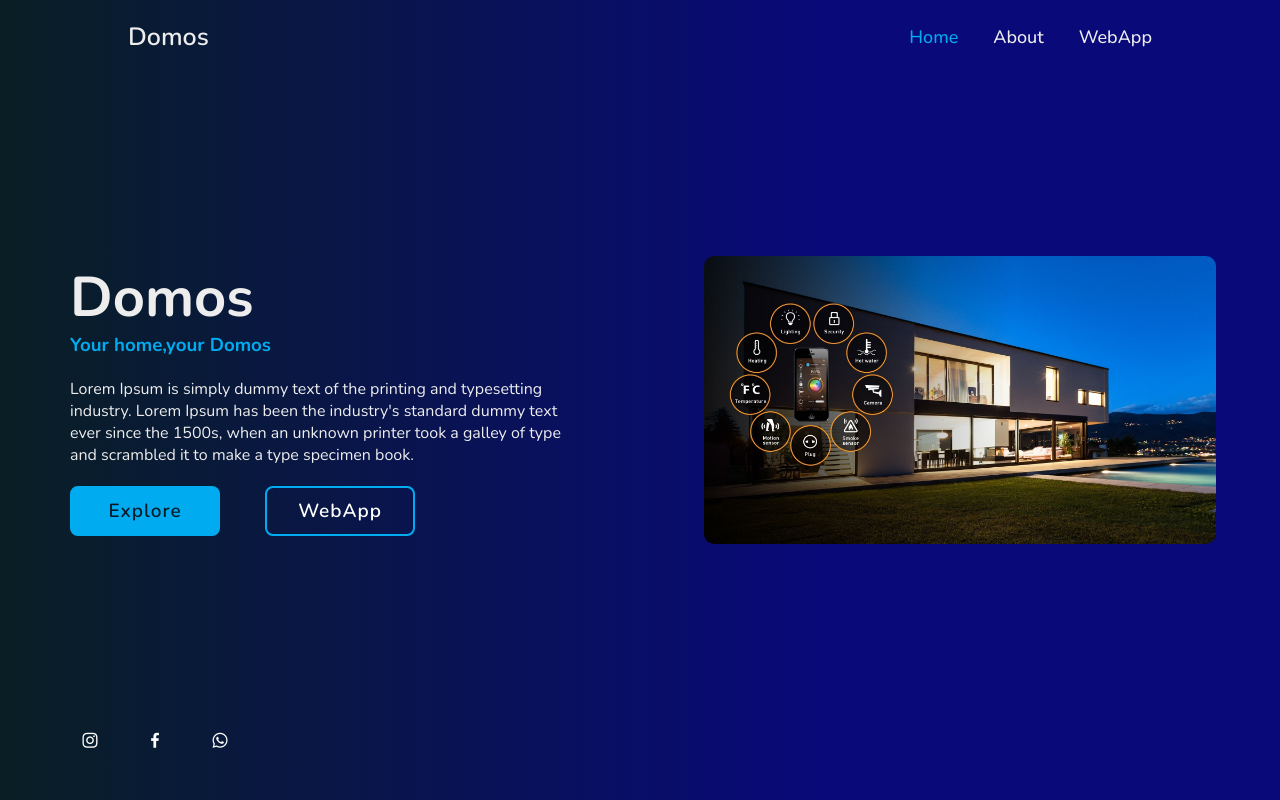
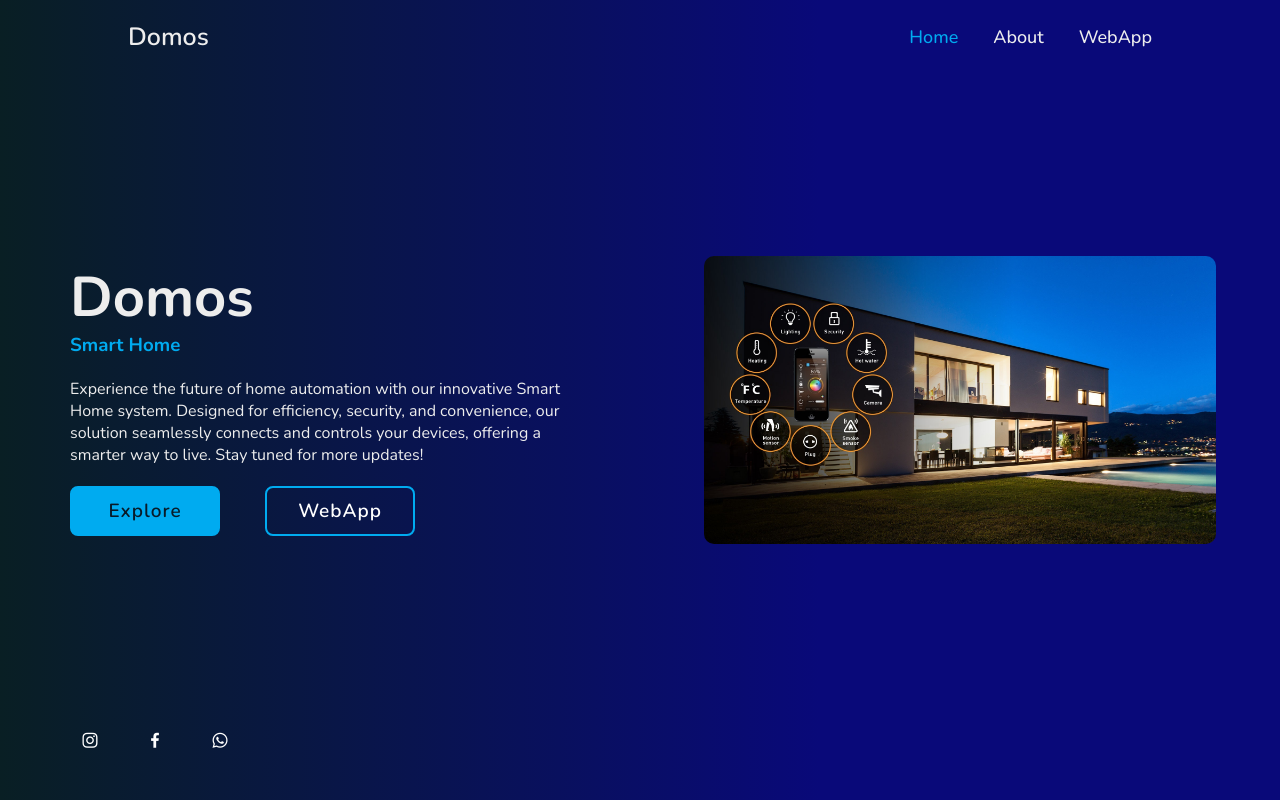
Before and after one commit to domos-office/DomosWeb, a React (Create React App) app: page / in a window 1280 px wide. Built offline with nearby package versions, Linux system fonts and the light colour scheme.

Commit message:
adding again

```diff
--- a/src/App.js
+++ b/src/App.js
@@ -5,7 +5,6 @@ import About from "./pages/About";
 import Shop from "./pages/Shop";
 import Products from "./pages/Products";
 import Contactus from "./pages/Contactus";
-import Webapp from "./pages/Webapp";
 import logo from './logo.svg';
 import './App.css';
 import 'boxicons';
@@ -21,7 +20,7 @@ function App() {
     <nav className='navbar'>
       <Link to="/" className='active'>Home</Link>
       <Link to="/about">About</Link>
-      <Link to="/webapp">WebApp</Link>
+      <a href="/webapp">WebApp</a>
     </nav>
 </header>
 
@@ -32,7 +31,6 @@ function App() {
       <Route path="/shop" element={<Shop />} />
       <Route path="/products" element={<Products />} />
       <Route path="/contactus" element={<Contactus />} />
-      <Route path="/webapp" element={<Webapp />} />
     </Routes>
   </Router>
   );
--- a/src/pages/About.js
+++ b/src/pages/About.js
@@ -1,7 +1,7 @@
 import React from 'react';
 
 const Home = () => {
-  return <h1>Welcome to About Ardita</h1>;
+  return <h1>DOMOS</h1>;
 };
 
 export default Home;
--- a/src/pages/Home.js
+++ b/src/pages/Home.js
@@ -10,14 +10,13 @@ const Home = () => {
     <div className='contant-parts'>
 <div className='home-content'>
   <h1>Domos</h1>
-  <h3>Your home,your Domos</h3>
-  <p>Lorem Ipsum is simply dummy text of the printing and typesetting industry.
-    Lorem Ipsum has been the industry's standard dummy text ever since the 1500s,
-    when an unknown printer took a galley of type and scrambled it to make a type
-    specimen book.</p>
+  <h3>Smart Home</h3>
+    <p>Experience the future of home automation with our innovative Smart Home system.
+       Designed for efficiency, security, and convenience, our solution seamlessly
+       connects and controls your devices, offering a smarter way to live. Stay tuned for more updates!</p>
   <div className='btn-box'>
     <a href=''>Explore</a>
-    <a href='https://domos.al' target='_blank'>WebApp</a>
+    <a href='/webapp' target='_blank'>WebApp</a>
 
   </div>
 </div>
--- a/src/pages/Webapp.js
+++ /dev/null
@@ -1,15 +0,0 @@
-import React from 'react';
-import '../webapp.css'
-
-const Home = () => {
-  return(<>
-
-  <div className='app-main'>
-
-  </div>
-
-
-  </>);
-};
-
-export default Home;
--- a/src/webapp.css
+++ /dev/null
@@ -1,8 +0,0 @@
-.app-main{
-width: 100%;
-height: 100vh;
-background-color: antiquewhite;
-position: fixed;
-top: 0;
-left: 0;
-}
```
